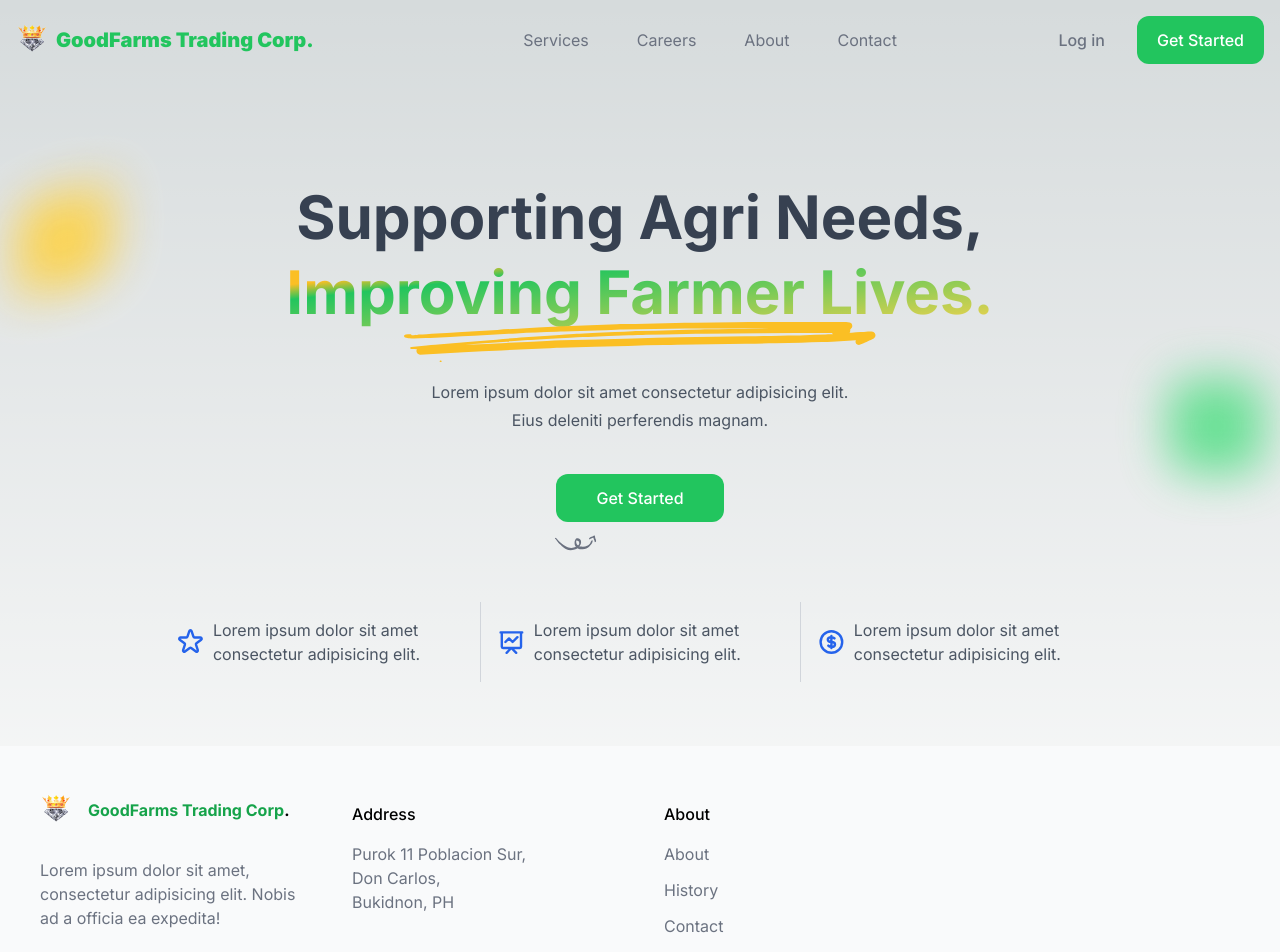
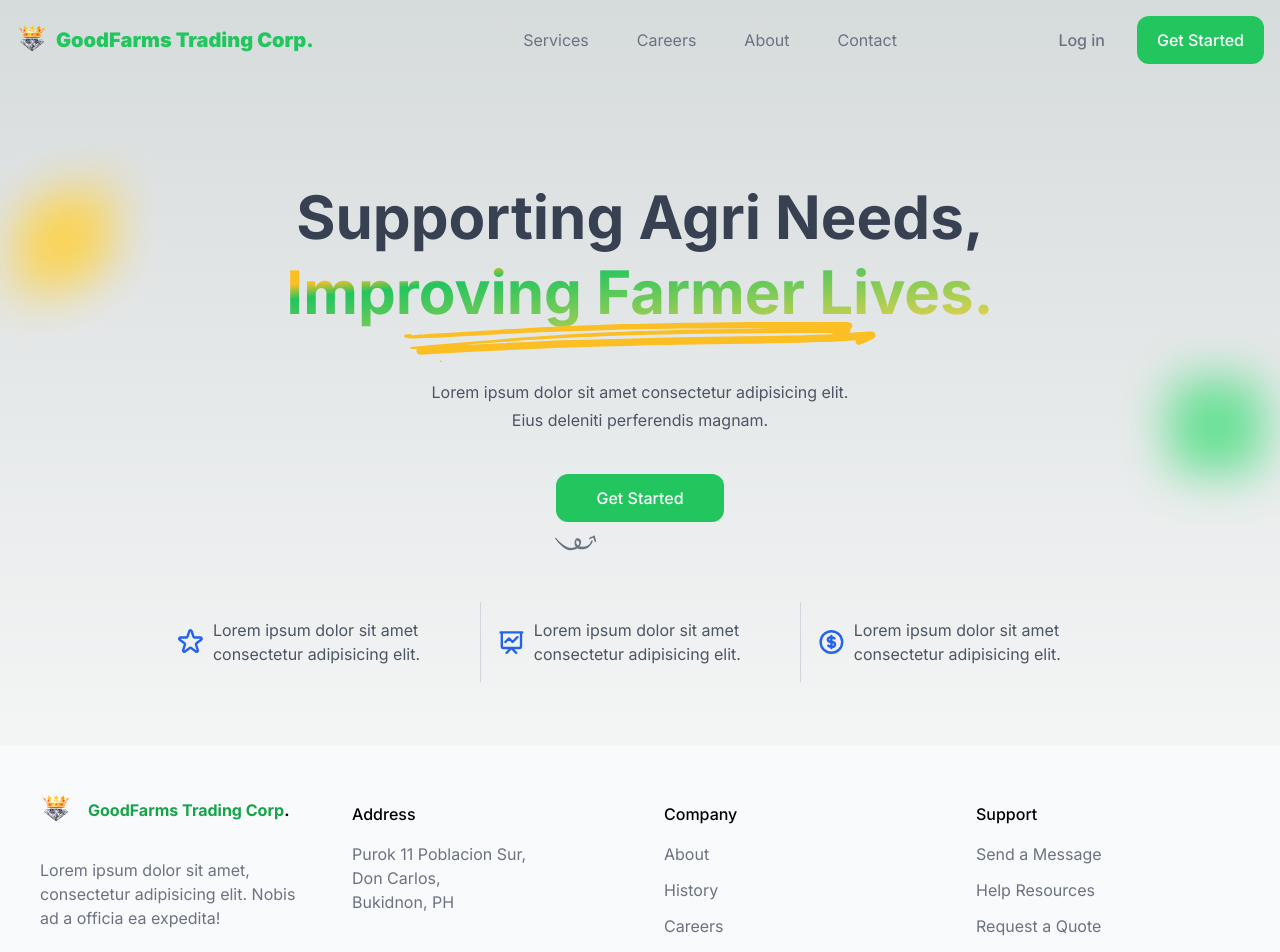
Before and after one commit to berteng90/gtc_landing, a Next.js app: page / in a window 1280 px wide. Shown: the top 952 px of the page. Built offline with nearby package versions, Linux system fonts and the light colour scheme.

Commit message:
Added a Contact Nav link on the bottom

```diff
--- a/components/Footer.js
+++ b/components/Footer.js
@@ -24,8 +24,8 @@ export const Footer = () => {
             Bukidnon, PH
           </div>
         </div>
-        <div class="">
-          <div class="mt-4 mb-2 font-medium xl:mb-4">About</div>
+        <div class="about">
+          <div class="mt-4 mb-2 font-medium xl:mb-4">Company</div>
           <nav aria-label="Footer Navigation" class="text-gray-500">
             <ul class="space-y-3">
               <li>
@@ -40,7 +40,29 @@ export const Footer = () => {
               </li>
               <li>
                 <a class="hover:text-green-500 hover:underline" href="#">
-                  Contact
+                  Careers
+                </a>
+              </li>
+            </ul>
+          </nav>
+        </div>
+        <div class="support">
+          <div class="mt-4 mb-2 font-medium xl:mb-4">Support</div>
+          <nav aria-label="Footer Navigation" class="text-gray-500">
+            <ul class="space-y-3">
+              <li>
+                <a class="hover:text-green-500 hover:underline" href="#">
+                  Send a Message
+                </a>
+              </li>
+              <li>
+                <a class="hover:text-green-500 hover:underline" href="#">
+                  Help Resources
+                </a>
+              </li>
+              <li>
+                <a class="hover:text-green-500 hover:underline" href="#">
+                  Request a Quote
                 </a>
               </li>
             </ul>
```
